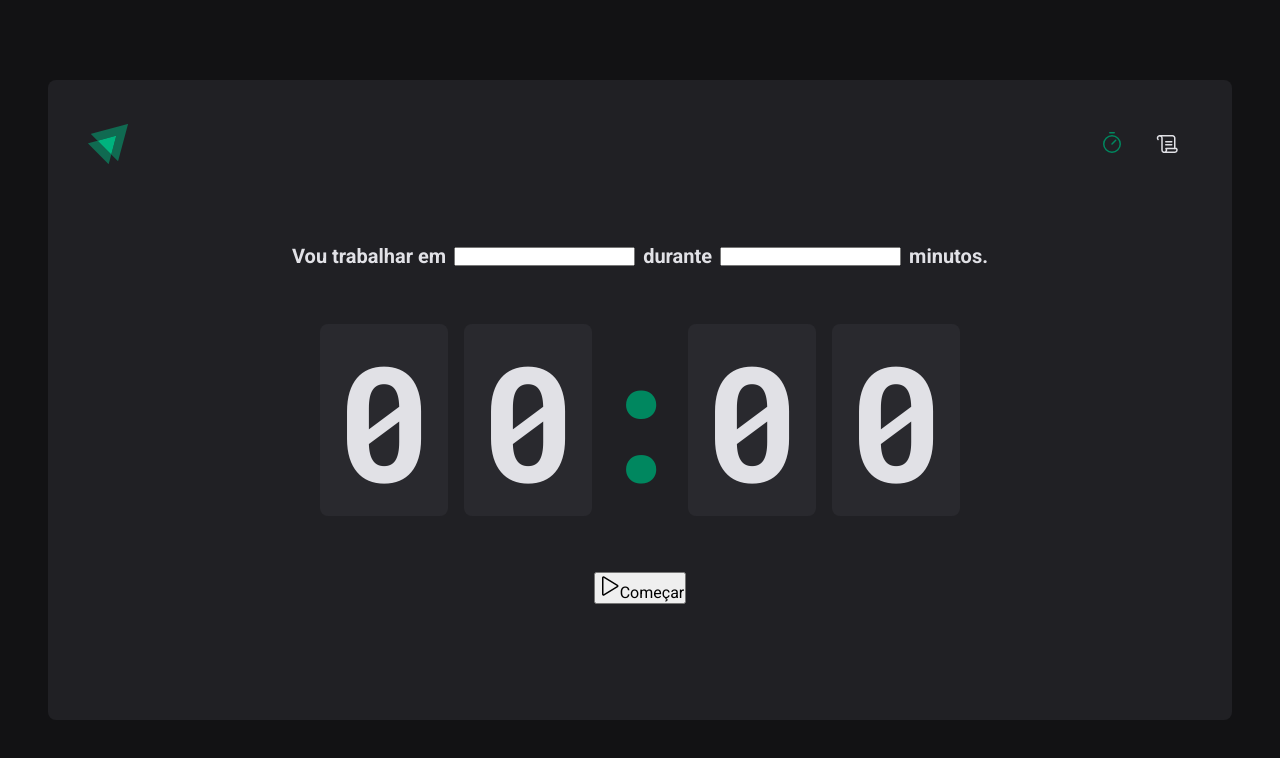
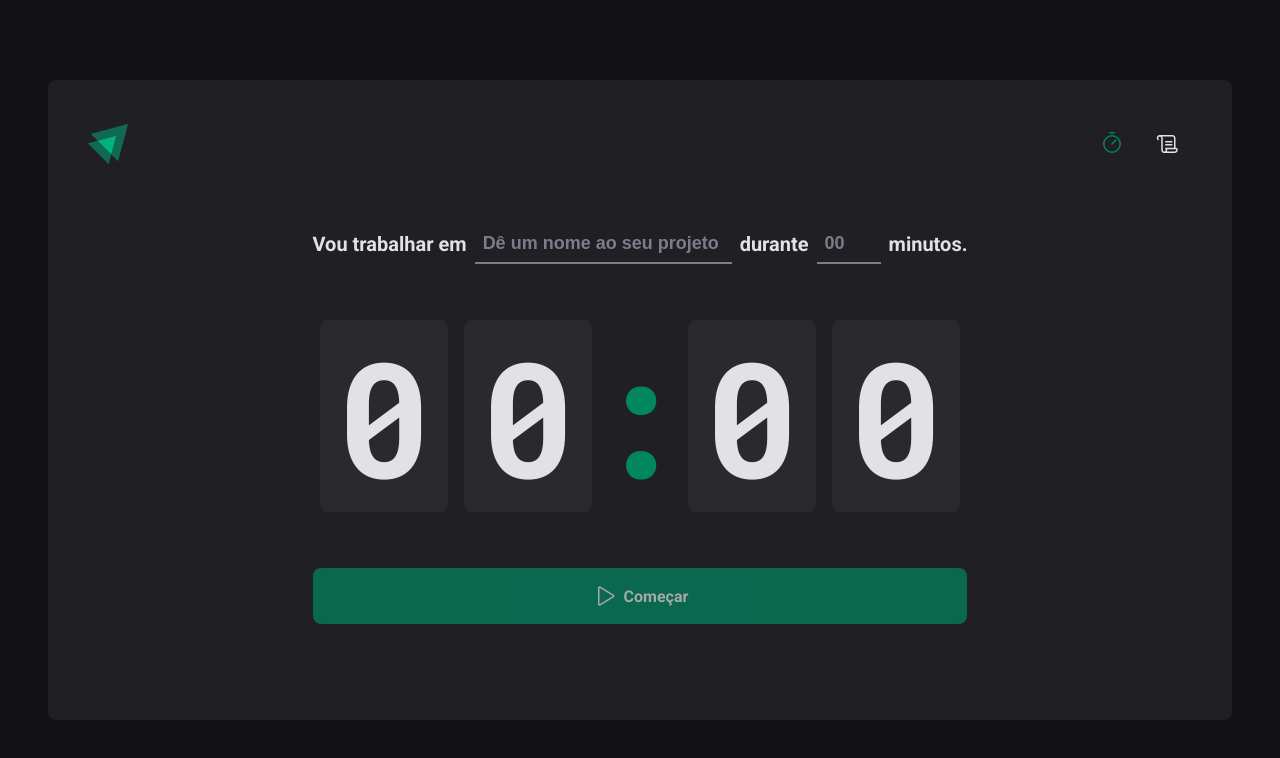
Before and after one commit to marcovicar/work-timer, a React (Vite) app: page / in a window 1280 px wide. Shown: the top 758 px of the page. Built offline with nearby package versions, Linux system fonts and the light colour scheme.

Commit message:
Inputs estilizados

```diff
--- a/src/pages/Home/index.tsx
+++ b/src/pages/Home/index.tsx
@@ -1,6 +1,14 @@
 import { Play } from 'phosphor-react'
 
-import { CountdownContainer, FormContainer, HomeContainer, Separator } from './styles'
+import {
+  CountdownContainer,
+  FormContainer,
+  HomeContainer,
+  MinutesAmountInput,
+  Separator,
+  StartCountdownButton,
+  TaskInput,
+} from './styles'
 
 export function Home() {
   return (
@@ -8,10 +16,14 @@
       <form action="">
         <FormContainer>
           <label htmlFor="task">Vou trabalhar em</label>
-          <input id="task" />
+          <TaskInput id="task" placeholder="Dê um nome ao seu projeto" />
 
           <label htmlFor="minutesAmount">durante</label>
-          <input type="number" id="minutesAmount" />
+          <MinutesAmountInput
+            type="number"
+            id="minutesAmount"
+            placeholder="00"
+          />
 
           <span>minutos.</span>
         </FormContainer>
@@ -24,10 +36,10 @@
           <span>0</span>
         </CountdownContainer>
 
-        <button type="submit">
+        <StartCountdownButton disabled type="submit">
           <Play size={24} />
           Começar
-        </button>
+        </StartCountdownButton>
       </form>
     </HomeContainer>
   )
--- a/src/pages/Home/styles.ts
+++ b/src/pages/Home/styles.ts
@@ -28,6 +28,34 @@
   flex-wrap: wrap;
 `
 
+const BaseInput = styled.input`
+  background: transparent;
+  height: 2.5rem;
+  border: 0;
+  border-bottom: 2px solid ${(props) => props.theme['gray-500']};
+  font-weight: bold;
+  font-size: 1.125rem;
+  padding: 0 0.5rem;
+  color: ${(props) => props.theme['gray-100']};
+
+  &:focus {
+    box-shadow: none;
+    border-color: ${(props) => props.theme['green-500']};
+  }
+
+  &::placeholder {
+    color: ${(props) => props.theme['gray-500']};
+  }
+`
+
+export const TaskInput = styled(BaseInput)`
+  flex: 1rem;
+`
+
+export const MinutesAmountInput = styled(BaseInput)`
+  width: 4rem;
+`
+
 export const CountdownContainer = styled.div`
   font-family: 'Roboto Mono', monospace;
   font-size: 10rem;
@@ -53,3 +81,31 @@
   display: flex;
   justify-content: center;
 `
+
+export const StartCountdownButton = styled.button`
+  width: 100%;
+  border: 0;
+  padding: 1rem;
+  border-radius: 8px;
+
+  display: flex;
+  align-items: center;
+  justify-content: center;
+
+  gap: 0.5rem;
+  font-weight: bold;
+
+  cursor: pointer;
+
+  background: ${(props) => props.theme['green-500']};
+  color: ${(props) => props.theme['gray-100']};
+
+  &:disabled {
+    opacity: 0.7;
+    cursor: not-allowed;
+  }
+
+  &:not(:disabled):hover {
+    background: ${(props) => props.theme['green-700']};
+  }
+`
```
